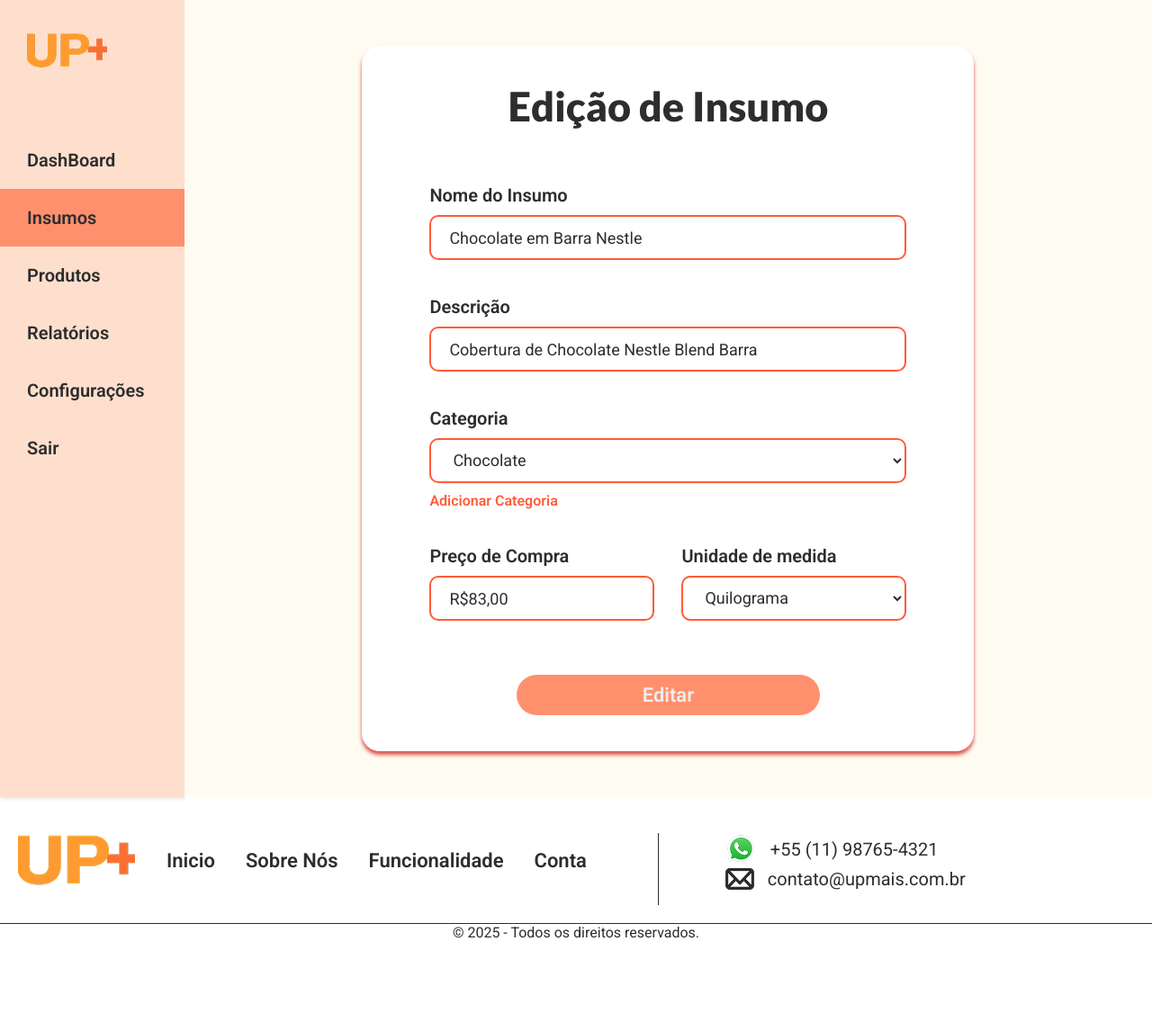
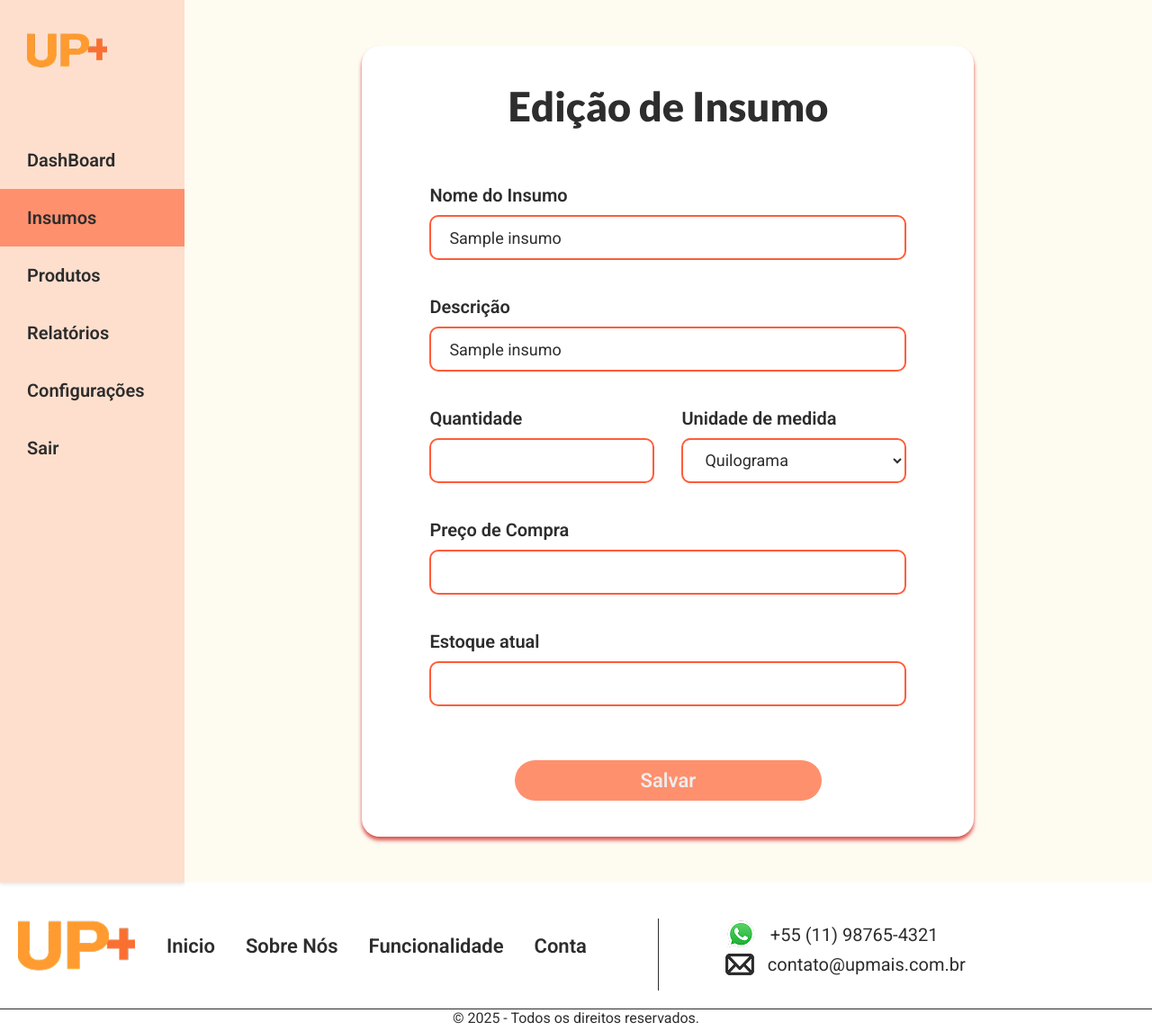
Before and after one commit to perobelliisa/UP, a Flask app: template templates/editar_Insumo.html in a window 1280 px wide. Shown: the whole page at 90% size. Before the commit the page ends 1043 px from the top, so only its background shows below. Run offline with Flask 3, Linux system fonts and the light colour scheme; the template is opened without the code that fills it: most values are stand-ins (such as "Sample title", 1, 10 or a date in 2020).

Commit message:
Editar_insumo
Desenvolvimento de uma rota e alteracao n o html para editar os insumos criados

```diff
--- a/main.py
+++ b/main.py
@@ -8,7 +8,7 @@
 app.secret_key = 'GuiIsaLuDuda'
 
 host = 'localhost'
-database = r'C:\Users\Aluno\Desktop\UP\BANCO.FDB' #definir o caminho do banco de dados
+database = r'C:\Users\Guilherme kawanami\Documents\GitHub\UP\BANCO.FDB' #definir o caminho do banco de dados
 user = 'SYSDBA'
 password = 'sysdba'
 con = fdb.connect(host=host, database=database, user=user, password=password)
@@ -129,14 +129,13 @@
         if not check_password_hash(senha_hash, senha):
             flash('Email ou senha inválidos.')
             return render_template('login.html')
-
         cursor = con.cursor()
         cursor.execute('SELECT NOME FROM EMPRESA WHERE ID_USUARIO = ?', (id,))
         empresa = cursor.fetchone()
         cursor.close()
-        if 'email_pendente' in session or empresa == '':
+        if empresa == None:
             flash('Termine o cadastro da sua empresa primeiro.')
-            return redirect(url_for('cadastroEmpresa'))
+            return render_template('cadEmp.html', id=id)
         session['id_usuario'] = id_usuario
         flash('Login realizado com sucesso!', 'success')
         return redirect(url_for('dashboard'))
@@ -296,7 +295,8 @@
         return redirect(url_for('login'))
 
     cursor = con.cursor()
-    cursor.execute("""SELECT NOME
+    cursor.execute("""SELECT ID_INSUMO
+     , NOME
      , DESCRICAO
      , PRECO_COMPRA
      , CASE UNIDADE_DE_MEDIDA
@@ -360,6 +360,57 @@
     return render_template('cad_Insumo.html', id=id)
 
 
+@app.route('/editar_insumo/<int:id>/<int:insumo_id>', methods=['GET', 'POST'])
+def editar_insumo(id, insumo_id):
+    if "id_usuario" not in session:
+        flash("Você precisa estar logado para acessar essa página", "error")
+        return redirect(url_for('login'))
+
+    cursor = con.cursor()
+    try:
+        cursor.execute(
+            """
+            SELECT ID_INSUMO, NOME, DESCRICAO, PESO_UNIDADE, PRECO_COMPRA, UNIDADE_DE_MEDIDA, ESTOQUE
+              FROM INSUMO
+             WHERE ID_INSUMO = ? AND ID_USUARIO = ?
+            """,
+            (insumo_id, id)
+        )
+        insumo = cursor.fetchone()
+
+        if not insumo:
+            flash('Insumo não encontrado.', 'error')
+            return redirect(url_for('insumos', id=id))
+
+        if request.method == 'POST':
+            nome = request.form.get('nomeInsumo')
+            descricao = request.form.get('descricao')
+            peso_unidade = request.form.get('peso_unidade')
+            unidade = request.form.get('unidade')
+            preco = request.form.get('preco')
+            estoque = request.form.get('estoque')
+
+            try:
+                cursor.execute(
+                    """
+                    UPDATE INSUMO
+                       SET NOME = ?, DESCRICAO = ?, PESO_UNIDADE = ?, PRECO_COMPRA = ?, UNIDADE_DE_MEDIDA = ?, ESTOQUE = ?
+                     WHERE ID_INSUMO = ? AND ID_USUARIO = ?
+                    """,
+                    (nome, descricao, peso_unidade, preco, unidade, estoque, insumo_id, id)
+                )
+                con.commit()
+                flash('Insumo atualizado com sucesso!', 'success')
+                return redirect(url_for('insumos', id=id))
+            except Exception as e:
+                con.rollback()
+                flash(f'Erro ao atualizar insumo: {e}', 'error')
+                return redirect(url_for('editar_insumo', id=id, insumo_id=insumo_id))
+
+        return render_template('editar_Insumo.html', id=id, insumo_id=insumo_id, insumo=insumo)
+    finally:
+        cursor.close()
+
 @app.route('/logout')
 def logout():
     session.pop('id_usuario', None)
--- a/templates/editar_Insumo.html
+++ b/templates/editar_Insumo.html
@@ -4,19 +4,19 @@
 <head>
     <meta charset="UTF-8">
     <meta name="viewport" content="width=device-width, initial-scale=1.0">
-    <link rel="stylesheet" href="../static/css/styles.css">
-    <link rel="stylesheet" href="../static/css/responsivo.css">
-    <title>Editar de Insumo</title>
-</head>
+    <link rel="stylesheet" href="{{ url_for('static', filename='css/styles.css') }}">
+    <link rel="stylesheet" href="{{ url_for('static', filename='css/responsivo.css') }}">
+    <title>Edição de Insumo</title>
+    </head>
 
 <body>
     <!-- Header -->
     <div class="d-flex">
         <header class="header-usuario" id="menu-mobile-usuario">
-            <a href="{{ url_for('index') }}"><img src="../static/img/logo2.png" alt="Logo da UP+" class="desktop"></a>
+            <a href="{{ url_for('index') }}"><img src="{{ url_for('static', filename='img/logo2.png') }}" alt="Logo da UP+" class="desktop"></a>
             <nav class="d-flex">
                 <a href="{{ url_for('dashboard') }}">DashBoard</a>
-                <a class="pagina-atual">Insumos</a>
+                <a href="{{ url_for('insumos', id=id) }}" class="pagina-atual">Insumos</a>
                 <a>Produtos</a>
                 <a>Relatórios</a>
                 <a href="{{ url_for('config') }}">Configurações</a>
@@ -33,74 +33,55 @@
                     <div></div>
                 </div>
                 <div class="d-flex perfil-usuario">
-                    <img src="../static/img/perfil.png" alt="Foto de Perfil"> <!--imagem-->
+                    <img src="{{ url_for('static', filename='img/perfil.png') }}" alt="Foto de Perfil">
                     <div>
-                        <p>Maria</p>
-                        <p>Doce Vita</p>
+                        <p>{{ session.get('id_usuario') }}</p>
                     </div>
                 </div>
             </section>
+
             <section class="card-branco card-produto">
                 <h1 class="titulo-secao">Edição de Insumo</h1>
-                <form class="form" action=""> <!--Link da rota-->
+                <form class="form" method="post" action="{{ url_for('editar_insumo', id=id, insumo_id=insumo_id) }}">
                     <div class="d-flex campo">
                         <label>Nome do Insumo</label>
-                        <input class="input" type="text" id="nomeInsumo" name="nomeInsumo" required
-                            value="Chocolate em Barra Nestle">
+                        <input class="input" type="text" id="nomeInsumo" name="nomeInsumo" required value="{{ insumo[1] }}">
                     </div>
                     <div class="d-flex campo">
                         <label>Descrição</label>
-                        <input class="input" type="text" id="descricao" name="descricao" required
-                            value="Cobertura de Chocolate Nestle Blend Barra">
-                    </div>
-                    <div class="d-flex campo">
-                        <label for="categoria">Categoria</label>
-
-                        <select name="categoria" id="categoria" class="input">
-                            <option value="bolo">Chocolate</option>
-                            <option value="torta">Açúcar</option>
-                            <option value="docinho">Farinha</option>
-                        </select>
-                        <a href="#" onclick="adicionarCategoria()">Adicionar Categoria</a>
-
+                        <input class="input" type="text" id="descricao" name="descricao" required value="{{ insumo[2] }}">
                     </div>
 
                     <div class="form-duplo">
                         <div class="d-flex campo">
-                            <label>Preço de Compra</label>
-                            <input class="input input-pequeno" type="text" id="preco" name="preco" required
-                                value="R$83,00">
+                            <label>Quantidade</label>
+                            <input class="input input-pequeno" type="number" id="peso_unidade" name="peso_unidade" required value="{{ insumo[3] }}">
                         </div>
                         <div class="d-flex campo">
-                            <label for="categoria">Unidade de medida</label>
-
-                            <select name="categoria" id="categoria" class="input input-pequeno">
-                                <option value="quilo">Quilograma</option>
-                                <option value="grama">Grama</option>
-                                <option value="litro">Litro</option>
-                                <option value="ml">Mililitro</option>
+                            <label for="unidade">Unidade de medida</label>
+                            <select name="unidade" id="unidade" class="input input-pequeno">
+                                <option value="1" {% if insumo[5] == 1 %}selected{% endif %}>Quilograma</option>
+                                <option value="2" {% if insumo[5] == 2 %}selected{% endif %}>Grama</option>
+                                <option value="3" {% if insumo[5] == 3 %}selected{% endif %}>Litro</option>
+                                <option value="4" {% if insumo[5] == 4 %}selected{% endif %}>Mililitro</option>
+                                <option value="5" {% if insumo[5] == 5 %}selected{% endif %}>Unidade</option>
                             </select>
-
                         </div>
                     </div>
-                    <button class="bnt-claroD btn-largo" type="submit"><a href="../templates/insumos.html">Editar</a></button>
+
+                    <div class="d-flex campo">
+                        <label>Preço de Compra</label>
+                        <input class="input" type="number" step=".05" id="preco" name="preco" required value="{{ insumo[4] }}">
+                    </div>
+                    <div class="d-flex campo">
+                        <label>Estoque atual</label>
+                        <input class="input" type="number" step=".1" id="estoque" name="estoque" required value="{{ insumo[6] }}">
+                    </div>
+
+                    <button class="bnt-claroD btn-largo" type="submit">Salvar</button>
                 </form>
             </section>
-            <section class="none fundo" id="adicionarCategoria">
-                <div class="absolute card-branco card-produto">
-                    <a href="#" onclick="adicionarCategoria()"><img src="../static/img/voltar.png" alt="Voltar"
-                            class="seta"></a>
-                    <h1 class="titulo-secao">Adição de Categoria</h1>
-                    <form class="lista-ingredientes">
-                        <div class="d-flex categoria campo">
-                            <label>Nome da Categoria</label>
-                            <input class="input" type="text" id="nomeCategoria" name="nomeCategoria" required>
-                        </div>
-                        <button onclick="adicionarCategoria()" class="bnt-claroD bnt-pequeno"
-                            type="submit"><a href="../templates/editar_Insumo.html">Adicionar</a></button>
-                    </form>
-                </div>
-            </section>
+
             {% with msgs = get_flashed_messages(with_categories=true) %}
             {% if msgs %}
                 {% for category, msg in msgs %}
```
Also changed, not shown: other parts of templates/editar_Insumo.html (+11 -11 lines), templates/insumos.html (+10 -10 lines).
